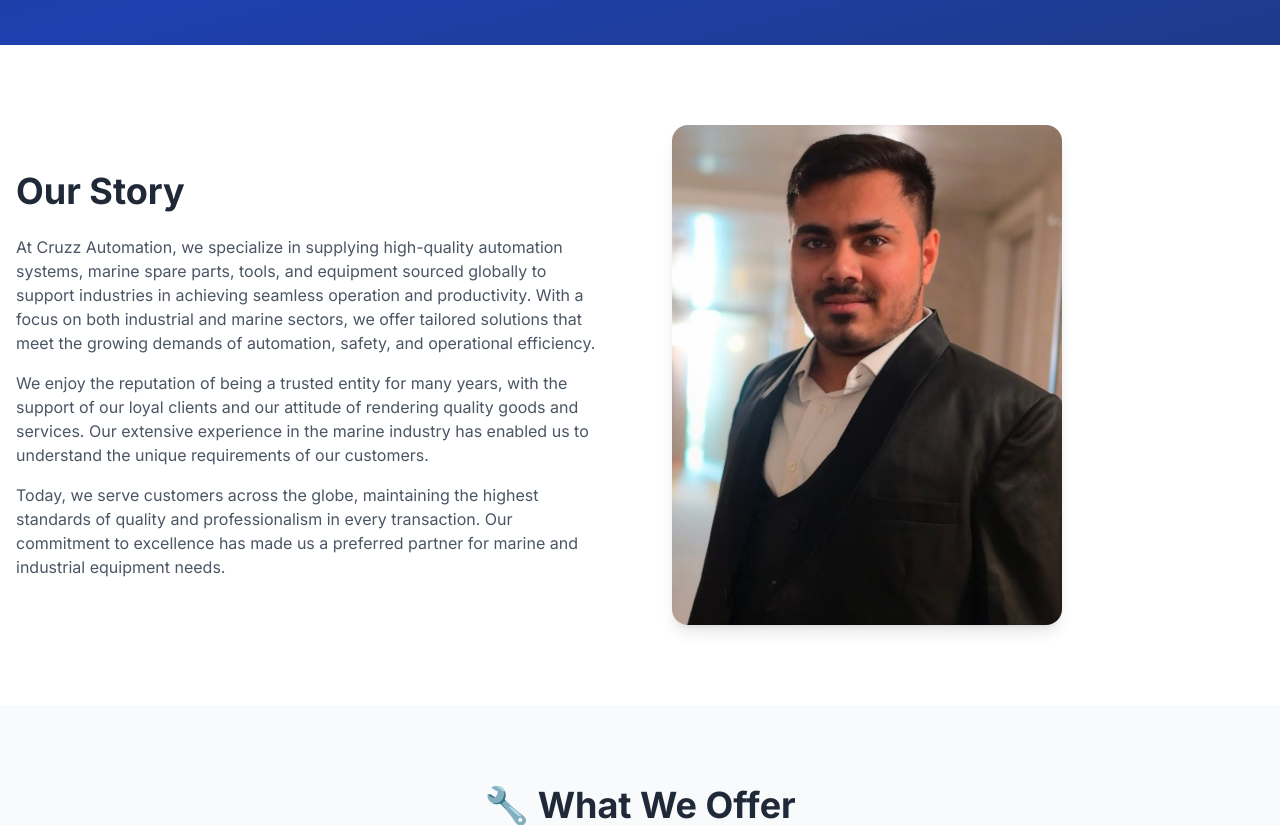
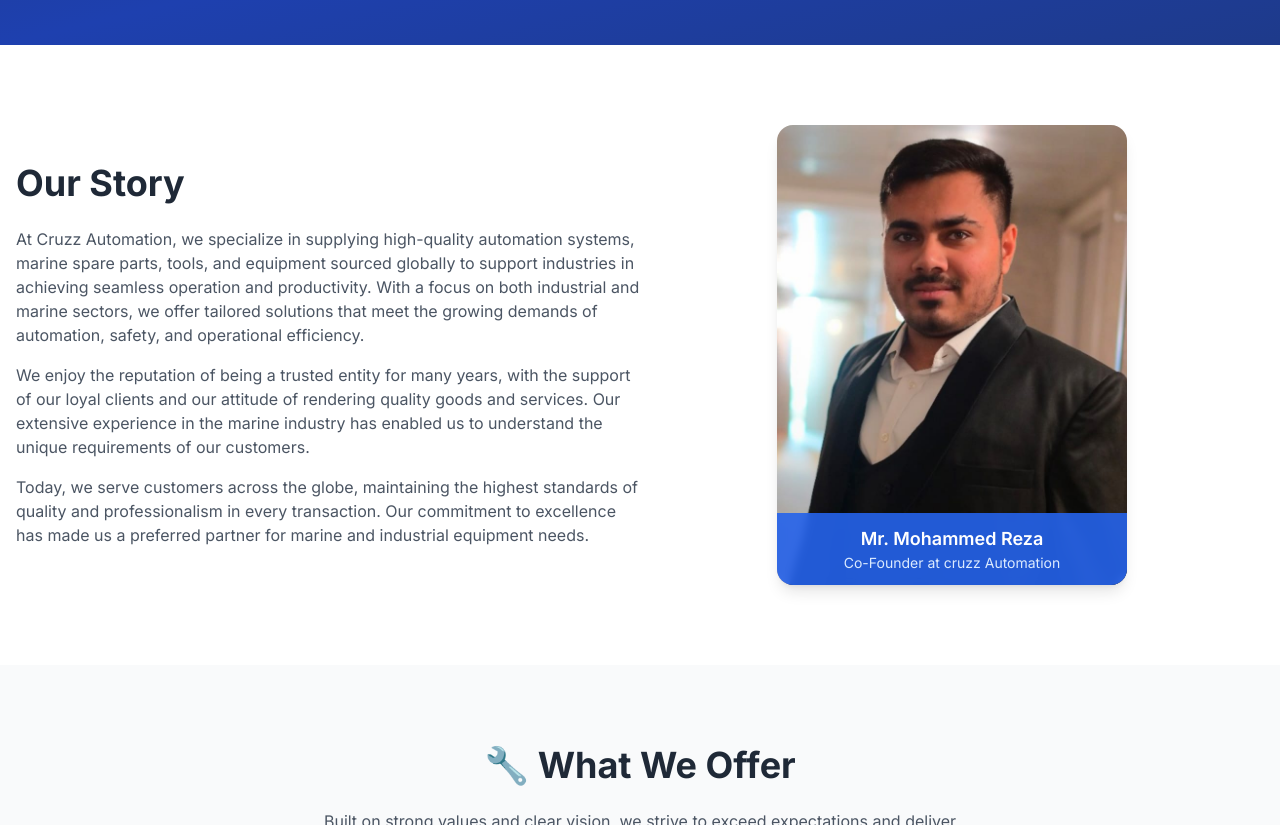
Before and after one commit to Rezacruzz/Cruzzautomation, a Next.js app: page /about in a window 1280 px wide. Shown: the part 460-1285 px from the top of the page. Built offline with nearby package versions, Linux system fonts and the light colour scheme.

Commit message:
Update page.tsx

```diff
--- a/app/about/page.tsx
+++ b/app/about/page.tsx
@@ -55,7 +55,7 @@ export default function AboutPage() {
       {/* Company Story */}
       <section className="py-20 bg-white">
         <div className="container mx-auto px-4">
-          <div className="grid lg:grid-cols-2 gap-16 2xl:gap-[16rem] items-center">
+          <div className="grid lg:grid-cols-2 gap-15 2xl:gap-0 items-center">
             <motion.div
               initial={{ x: -50, opacity: 0 }}
               whileInView={{ x: 0, opacity: 1 }}
@@ -85,14 +85,26 @@ export default function AboutPage() {
   whileInView={{ x: 0, opacity: 1 }}
   transition={{ duration: 0.8 }}
   viewport={{ once: true }}
-              className="relative"
+  className="relative flex gap-8 flex-wrap justify-center"
 >
+  {/* Founder */}
+  <div className="relative">
     <img
       src="/assets/Images/owner.jpeg"
-                alt="Cruzz Automation"
-                className="w-[390px] h-[500px] object-cover object-center rounded-2xl shadow-lg"
+      alt="Founder"
+      className="w-[350px] h-[460px] object-cover object-center rounded-2xl shadow-lg"
     />
+    <div className="absolute bottom-0 left-1/2 -translate-x-1/2 w-full bg-blue-600/90 backdrop-blur-sm px-6 py-3 text-center rounded-b-2xl">
+      <p className="font-semibold text-white text-lg">Mr. Mohammed Reza</p>
+      <p className="text-sm text-blue-100">Co-Founder at cruzz Automation </p>
+    </div>
+
+
+  </div>
+
+
 </motion.div>
+
           </div>
         </div>
       </section>
```
Lines whose indentation alone changed are shown as unchanged.
